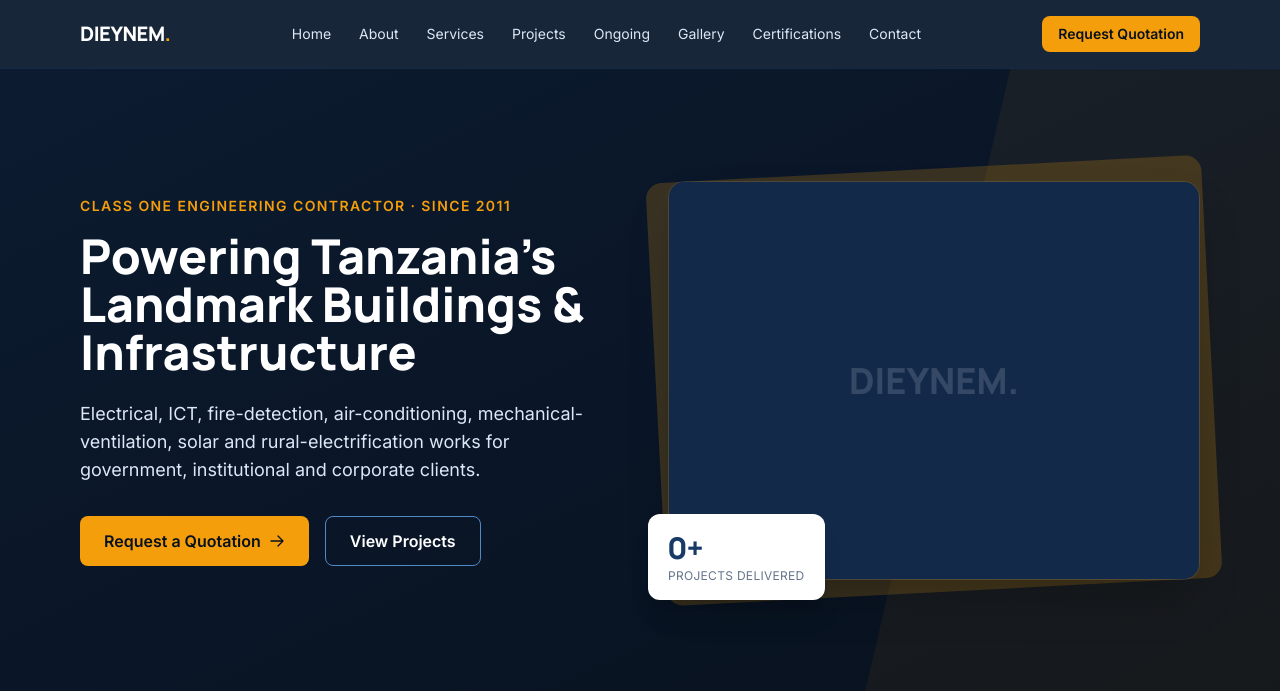
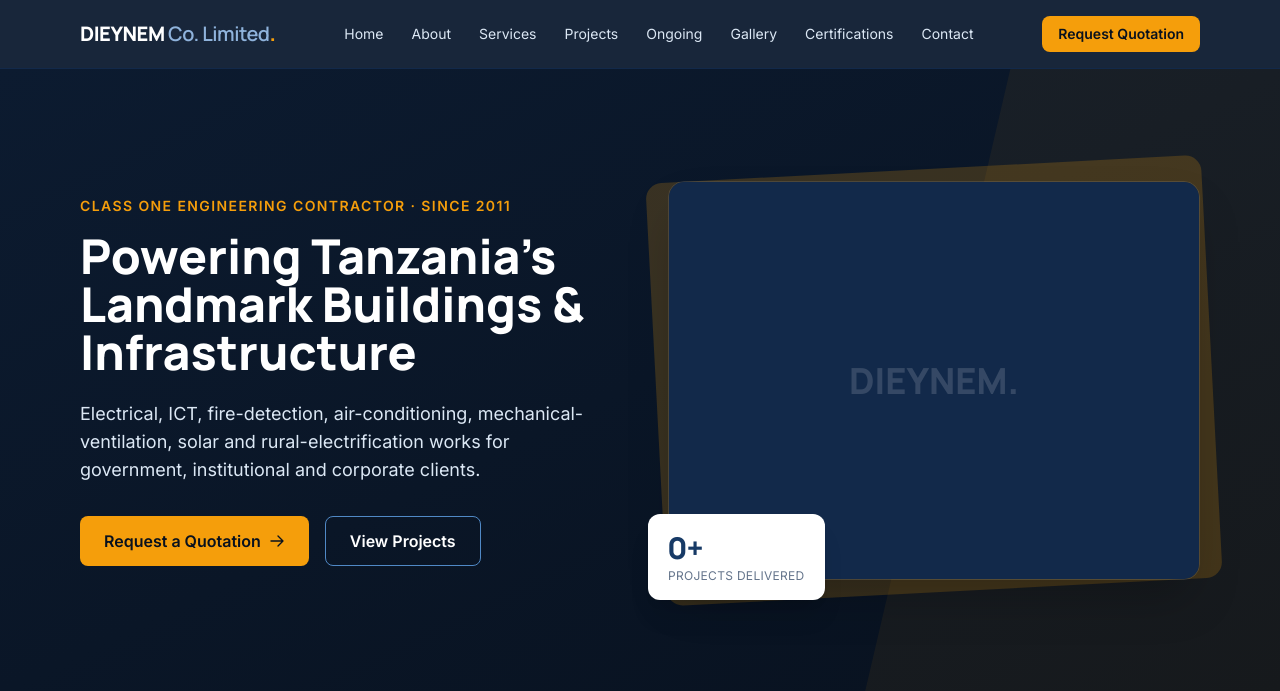
Before and after one commit to MussaJabir/DIEYNEM-Co.-Limited, a Django app: page / in a window 1280 px wide. Shown: the top 691 px of the page. Run offline with Django 5.2, Linux system fonts and the light colour scheme; data comes from the database, SQL or seed files in the repository; data that the repository does not hold is empty; style sheets or scripts are compiled from the project's sources; parts of the project's set-up code (start-up, migrations or seed data) failed here and were passed over.

Commit message:
feat(public): show full company name in the site header
Per client request, the public header now reads the full "DIEYNEM Co. Limited"
instead of the short "DIEYNEM." wordmark — two-tone (DIEYNEM extrabold +
"Co. Limited" in a lighter navy-300), keeping the amber dot. Update the brand
test to assert the full name appears.

Co-Authored-By: Claude Opus 4.8 <noreply@anthropic.com>

```diff
--- a/apps/core/tests.py
+++ b/apps/core/tests.py
@@ -31,6 +31,8 @@ class HomePageTests(TestCase):
     def test_home_shows_brand(self):
         response = self.client.get(reverse("home"))
         self.assertContains(response, "DIEYNEM")
+        # Header shows the full company name, not just the short wordmark.
+        self.assertContains(response, "Co. Limited")
 
     def test_footer_uses_site_settings(self):
         response = self.client.get(reverse("home"))
--- a/templates/public/base.html
+++ b/templates/public/base.html
@@ -70,7 +70,7 @@
   <a href="#main" class="skip-link">{% trans "Skip to content" %}</a>
   <header x-data="{ open: false }" class="sticky top-0 z-40 bg-navy-900/95 backdrop-blur text-white border-b border-navy-800">
     <div class="max-w-6xl mx-auto px-4 py-4 flex items-center justify-between">
-      <a href="{% url 'home' %}" class="font-heading text-xl font-extrabold tracking-tight">DIEYNEM<span class="text-amber-500">.</span></a>
+      <a href="{% url 'home' %}" class="font-heading text-xl tracking-tight whitespace-nowrap"><span class="font-extrabold">DIEYNEM</span><span class="font-medium text-navy-300"> Co. Limited</span><span class="font-extrabold text-amber-500">.</span></a>
       <nav class="hidden md:flex gap-7 text-sm text-navy-100">
         <a href="{% url 'home' %}" class="hover:text-white transition-colors">{% trans "Home" %}</a>
         <a href="{% url 'about' %}" class="hover:text-white transition-colors">{% trans "About" %}</a>
```
